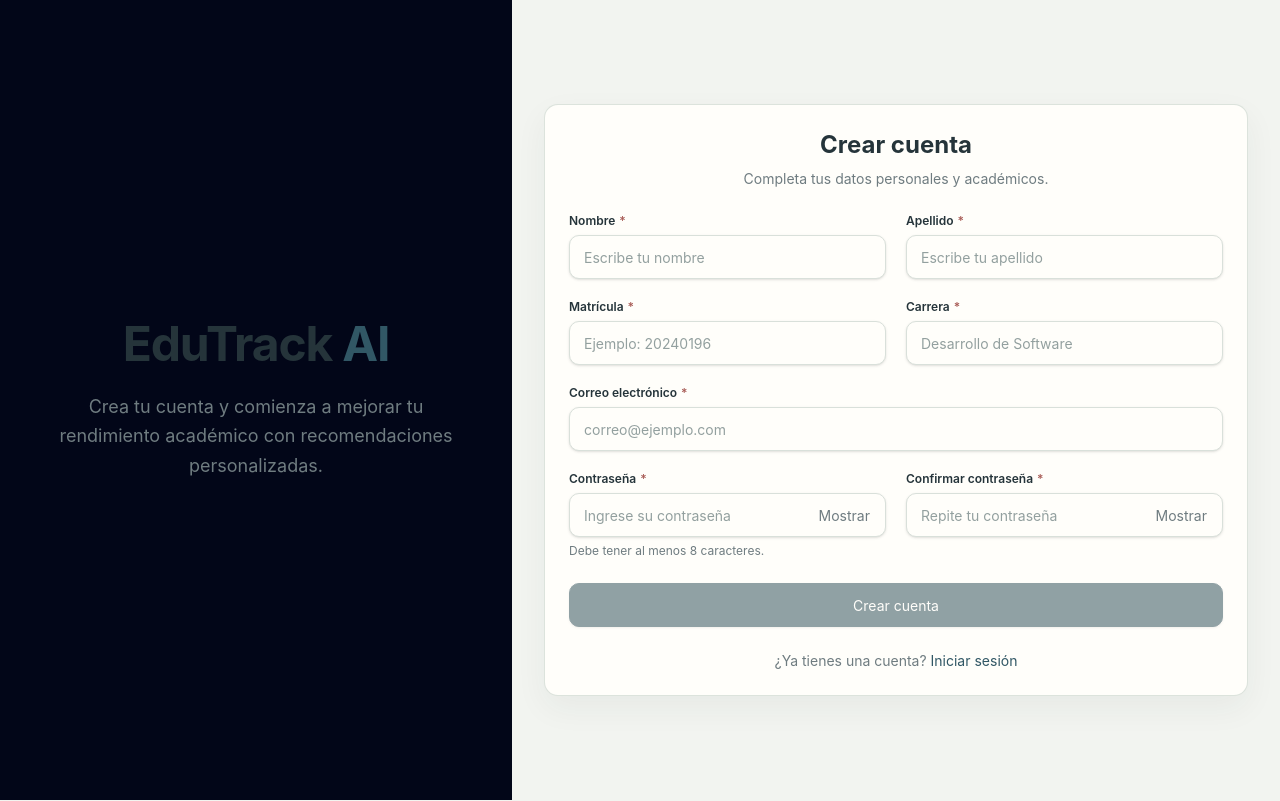
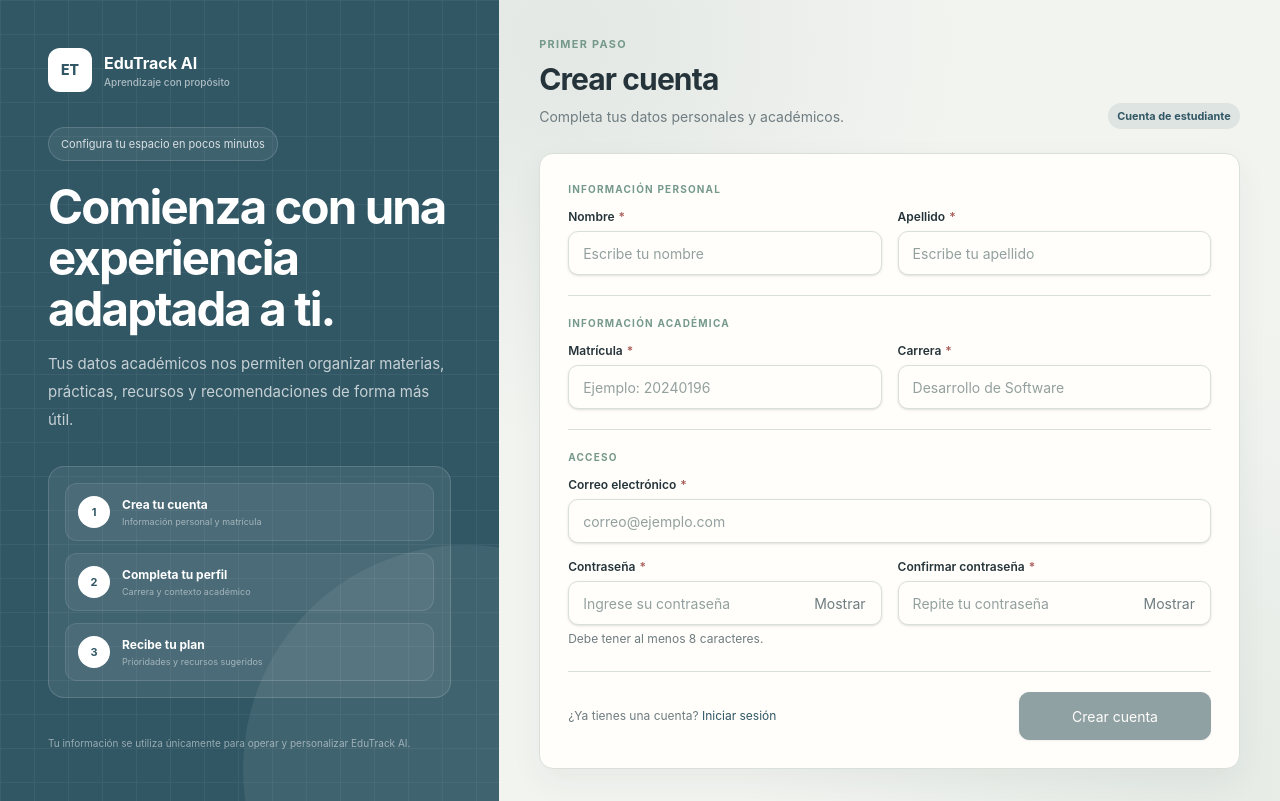
Before and after one commit to luiscdano/EdutrackAI_Frontend, a React (Vite) app: page /register in a window 1280 px wide. Built offline with nearby package versions, Linux system fonts and the light colour scheme.

Commit message:
feat: adapt registration to prototype layout

```diff
--- a/src/pages/register/Register.tsx
+++ b/src/pages/register/Register.tsx
@@ -6,7 +6,6 @@ import {
 
 import Alert from "../../components/ui/Alert";
 import Button from "../../components/ui/Button";
-import Card from "../../components/ui/Card";
 import Input from "../../components/ui/Input";
 import PasswordInput from "../../components/ui/PasswordInput";
 import { registerUser } from "../../services/auth.service";
@@ -16,9 +15,7 @@ import type {
 } from "../../types/auth.types";
 
 interface RegisterProps {
-  onRegisterSuccess: (
-    user: AuthenticatedUser,
-  ) => void;
+  onRegisterSuccess: (user: AuthenticatedUser) => void;
 }
 
 interface RegisterFormData extends RegisterData {
@@ -35,84 +32,36 @@ const initialFormData: RegisterFormData = {
   confirmPassword: "",
 };
 
-const getRegisterErrorMessage = (
-  error: unknown,
-): string => {
-  if (!(error instanceof Error)) {
-    return "No se pudo completar el registro.";
-  }
-
-  if (error.message === "Email is already registered") {
-    return "Este correo electrónico ya está registrado.";
-  }
-
-  if (
-    error.message ===
-    "Student code is already registered"
-  ) {
-    return "Esta matrícula ya está registrada.";
-  }
-
-  if (
-    error.message ===
-    "Default student role is not configured"
-  ) {
-    return "El rol de estudiante no está configurado.";
-  }
-
+const getRegisterErrorMessage = (error: unknown): string => {
+  if (!(error instanceof Error)) return "No se pudo completar el registro.";
+  if (error.message === "Email is already registered") return "Este correo electrónico ya está registrado.";
+  if (error.message === "Student code is already registered") return "Esta matrícula ya está registrada.";
+  if (error.message === "Default student role is not configured") return "El rol de estudiante no está configurado.";
   return error.message;
 };
 
-const Register = ({
-  onRegisterSuccess,
-}: RegisterProps) => {
-  const [formData, setFormData] =
-    useState<RegisterFormData>(
-      initialFormData,
-    );
+const Register = ({ onRegisterSuccess }: RegisterProps) => {
+  const [formData, setFormData] = useState<RegisterFormData>(initialFormData);
+  const [errorMessage, setErrorMessage] = useState<string | null>(null);
+  const [isSubmitting, setIsSubmitting] = useState(false);
 
-  const [errorMessage, setErrorMessage] =
-    useState<string | null>(null);
-
-  const [isSubmitting, setIsSubmitting] =
-    useState(false);
-
-  const handleChange = (
-    event: ChangeEvent<HTMLInputElement>,
-  ) => {
-    const fieldName =
-      event.target.name as keyof RegisterFormData;
-
-    setFormData((currentFormData) => ({
-      ...currentFormData,
-      [fieldName]: event.target.value,
-    }));
-
-    if (errorMessage) {
-      setErrorMessage(null);
-    }
+  const handleChange = (event: ChangeEvent<HTMLInputElement>) => {
+    const fieldName = event.target.name as keyof RegisterFormData;
+    setFormData((current) => ({ ...current, [fieldName]: event.target.value }));
+    if (errorMessage) setErrorMessage(null);
   };
 
-  const handleSubmit = async (
-    event: FormEvent<HTMLFormElement>,
-  ) => {
+  const handleSubmit = async (event: FormEvent<HTMLFormElement>) => {
     event.preventDefault();
     setErrorMessage(null);
 
     if (formData.password.length < 8) {
-      setErrorMessage(
-        "La contraseña debe tener al menos 8 caracteres.",
-      );
+      setErrorMessage("La contraseña debe tener al menos 8 caracteres.");
       return;
     }
 
-    if (
-      formData.password !==
-      formData.confirmPassword
-    ) {
-      setErrorMessage(
-        "Las contraseñas no coinciden.",
-      );
+    if (formData.password !== formData.confirmPassword) {
+      setErrorMessage("Las contraseñas no coinciden.");
       return;
     }
 
@@ -122,18 +71,14 @@ const Register = ({
       const authData = await registerUser({
         firstName: formData.firstName.trim(),
         lastName: formData.lastName.trim(),
-        studentCode:
-          formData.studentCode.trim(),
+        studentCode: formData.studentCode.trim(),
         career: formData.career.trim(),
         email: formData.email.trim(),
         password: formData.password,
       });
-
       onRegisterSuccess(authData.user);
     } catch (error) {
-      setErrorMessage(
-        getRegisterErrorMessage(error),
-      );
+      setErrorMessage(getRegisterErrorMessage(error));
     } finally {
       setIsSubmitting(false);
     }
@@ -149,68 +94,79 @@ const Register = ({
     formData.confirmPassword !== "";
 
   return (
-    <main className="flex min-h-screen w-full overflow-x-hidden bg-app-bg">
-      {/* Panel izquierdo */}
-      <section className="hidden min-h-screen w-2/5 min-w-0 items-center justify-center bg-slate-950 lg:flex">
-        <div className="w-full max-w-xl px-10 text-center">
-          <h1 className="text-5xl font-bold tracking-tight text-content">
-            EduTrack{" "}
-            <span className="text-primary">
-              AI
+    <main className="grid min-h-screen bg-surface lg:grid-cols-[minmax(330px,0.78fr)_minmax(600px,1.22fr)]">
+      <section className="auth-identity-pattern hidden min-h-screen flex-col justify-between p-9 text-white lg:flex xl:p-12">
+        <div className="flex items-center gap-3">
+          <span className="grid h-11 w-11 place-items-center rounded-xl bg-white text-sm font-extrabold text-[#315765]">ET</span>
+          <span>
+            <strong className="block text-base">EduTrack AI</strong>
+            <small className="block text-[10px] font-medium text-white/60">Aprendizaje con propósito</small>
           </span>
+        </div>
+
+        <div className="max-w-lg">
+          <span className="inline-flex rounded-full border border-white/15 bg-white/[0.07] px-3 py-2 text-[11px] text-white/80">
+            Configura tu espacio en pocos minutos
+          </span>
+          <h1 className="mt-5 text-[clamp(2.1rem,3.7vw,3rem)] font-bold leading-[1.08] tracking-[-0.04em]">
+            Comienza con una experiencia adaptada a ti.
           </h1>
+          <p className="mt-4 text-[15px] leading-7 text-white/72">
+            Tus datos académicos nos permiten organizar materias, prácticas, recursos y recomendaciones de forma más útil.
+          </p>
 
-          <p className="mt-6 text-lg leading-relaxed text-muted">
-            Crea tu cuenta y comienza a mejorar tu
-            rendimiento académico con recomendaciones
-            personalizadas.
+          <div className="mt-8 space-y-3 rounded-2xl border border-white/15 bg-white/[0.075] p-4">
+            {[
+              ["1", "Crea tu cuenta", "Información personal y matrícula"],
+              ["2", "Completa tu perfil", "Carrera y contexto académico"],
+              ["3", "Recibe tu plan", "Prioridades y recursos sugeridos"],
+            ].map(([number, title, detail]) => (
+              <div key={number} className="flex items-center gap-3 rounded-xl border border-white/10 bg-white/[0.055] p-3">
+                <span className="grid h-8 w-8 shrink-0 place-items-center rounded-full bg-white text-[11px] font-bold text-[#315765]">{number}</span>
+                <span>
+                  <strong className="block text-xs">{title}</strong>
+                  <small className="mt-0.5 block text-[9px] text-white/50">{detail}</small>
+                </span>
+              </div>
+            ))}
+          </div>
+        </div>
+
+        <p className="text-[10px] leading-5 text-white/50">
+          Tu información se utiliza únicamente para operar y personalizar EduTrack AI.
         </p>
-        </div>
       </section>
 
-      {/* Formulario */}
-      <section className="flex min-h-screen w-full min-w-0 items-center justify-center px-4 py-8 sm:px-6 lg:w-3/5 lg:px-8">
-        <div className="mx-auto w-full max-w-3xl">
-          <div className="mb-8 text-center lg:hidden">
-            <h1 className="text-3xl font-bold tracking-tight text-content sm:text-4xl">
-              EduTrack{" "}
-              <span className="text-primary">
-                AI
+      <section className="app-grid-background flex min-h-screen items-center justify-center px-4 py-8 sm:px-7 lg:px-10">
+        <div className="w-full max-w-3xl">
+          <div className="mb-7 flex items-center gap-3 lg:hidden">
+            <span className="grid h-10 w-10 place-items-center rounded-xl bg-primary-hover text-xs font-extrabold text-white">ET</span>
+            <span>
+              <strong className="block text-base text-content">EduTrack AI</strong>
+              <small className="block text-[10px] text-muted">Crea tu espacio académico</small>
             </span>
-            </h1>
-
-            <p className="mt-3 text-sm text-muted">
-              Crea tu cuenta de estudiante
-            </p>
           </div>
 
-          <Card padding="md">
-            <div className="mb-6 text-center">
-              <h2 className="text-2xl font-bold text-content">
-                Crear cuenta
-              </h2>
-
-              <p className="mt-2 text-sm text-muted">
-                Completa tus datos personales y
-                académicos.
-              </p>
+          <span className="prototype-eyebrow">Primer paso</span>
+          <div className="mt-2 flex flex-col justify-between gap-3 sm:flex-row sm:items-end">
+            <div>
+              <h2 className="text-3xl font-bold tracking-[-0.03em] text-content">Crear cuenta</h2>
+              <p className="mt-2 text-sm leading-6 text-muted">Completa tus datos personales y académicos.</p>
+            </div>
+            <span className="prototype-badge">Cuenta de estudiante</span>
           </div>
 
-            <form
-              onSubmit={handleSubmit}
-              noValidate
-            >
+          <form onSubmit={handleSubmit} noValidate className="prototype-panel mt-6 p-5 sm:p-7">
             <div className="space-y-5">
               {errorMessage && (
-                  <Alert
-                    variant="danger"
-                    title="No se pudo completar el registro"
-                  >
+                <Alert variant="danger" title="No se pudo completar el registro">
                   {errorMessage}
                 </Alert>
               )}
 
-                <div className="grid gap-5 md:grid-cols-2">
+              <div>
+                <p className="mb-3 text-[10px] font-bold uppercase tracking-[0.12em] text-success">Información personal</p>
+                <div className="grid gap-4 md:grid-cols-2">
                   <Input
                     label="Nombre"
                     name="firstName"
@@ -221,7 +177,6 @@ const Register = ({
                     disabled={isSubmitting}
                     required
                   />
-
                   <Input
                     label="Apellido"
                     name="lastName"
@@ -232,7 +187,12 @@ const Register = ({
                     disabled={isSubmitting}
                     required
                   />
+                </div>
+              </div>
 
+              <div className="border-t border-border pt-5">
+                <p className="mb-3 text-[10px] font-bold uppercase tracking-[0.12em] text-success">Información académica</p>
+                <div className="grid gap-4 md:grid-cols-2">
                   <Input
                     label="Matrícula"
                     name="studentCode"
@@ -242,7 +202,6 @@ const Register = ({
                     disabled={isSubmitting}
                     required
                   />
-
                   <Input
                     label="Carrera"
                     name="career"
@@ -253,7 +212,11 @@ const Register = ({
                     required
                   />
                 </div>
+              </div>
 
+              <div className="border-t border-border pt-5">
+                <p className="mb-3 text-[10px] font-bold uppercase tracking-[0.12em] text-success">Acceso</p>
+                <div className="space-y-4">
                   <Input
                     label="Correo electrónico"
                     name="email"
@@ -265,8 +228,7 @@ const Register = ({
                     disabled={isSubmitting}
                     required
                   />
-
-                <div className="grid gap-5 md:grid-cols-2">
+                  <div className="grid gap-4 md:grid-cols-2">
                     <PasswordInput
                       label="Contraseña"
                       name="password"
@@ -278,13 +240,10 @@ const Register = ({
                       disabled={isSubmitting}
                       required
                     />
-
                     <PasswordInput
                       label="Confirmar contraseña"
                       name="confirmPassword"
-                    value={
-                      formData.confirmPassword
-                    }
+                      value={formData.confirmPassword}
                       onChange={handleChange}
                       autoComplete="new-password"
                       placeholder="Repite tu contraseña"
@@ -293,33 +252,31 @@ const Register = ({
                     />
                   </div>
                 </div>
+              </div>
+            </div>
 
-              <Button
-                type="submit"
-                fullWidth
-                loading={isSubmitting}
-                disabled={!isFormComplete}
-                className="mt-6"
-              >
-                {isSubmitting
-                  ? "Creando cuenta"
-                  : "Crear cuenta"}
-              </Button>
-
-              <div className="mt-6 text-center text-sm text-muted">
+            <div className="mt-6 flex flex-col-reverse gap-3 border-t border-border pt-5 sm:flex-row sm:items-center sm:justify-between">
+              <p className="text-xs text-muted">
                 ¿Ya tienes una cuenta?{" "}
                 <button
                   type="button"
-                  onClick={() =>
-                    window.location.assign("/")
-                  }
-                  className="font-semibold text-primary transition-colors hover:text-blue-300 focus-visible:outline-none focus-visible:ring-2 focus-visible:ring-primary"
+                  onClick={() => window.location.assign("/login")}
+                  className="font-semibold text-primary hover:underline"
                 >
                   Iniciar sesión
                 </button>
+              </p>
+              <Button
+                type="submit"
+                size="lg"
+                loading={isSubmitting}
+                disabled={!isFormComplete}
+                className="sm:min-w-48"
+              >
+                {isSubmitting ? "Creando cuenta" : "Crear cuenta"}
+              </Button>
             </div>
           </form>
-          </Card>
         </div>
       </section>
     </main>
```
Lines whose indentation alone changed are shown as unchanged.
